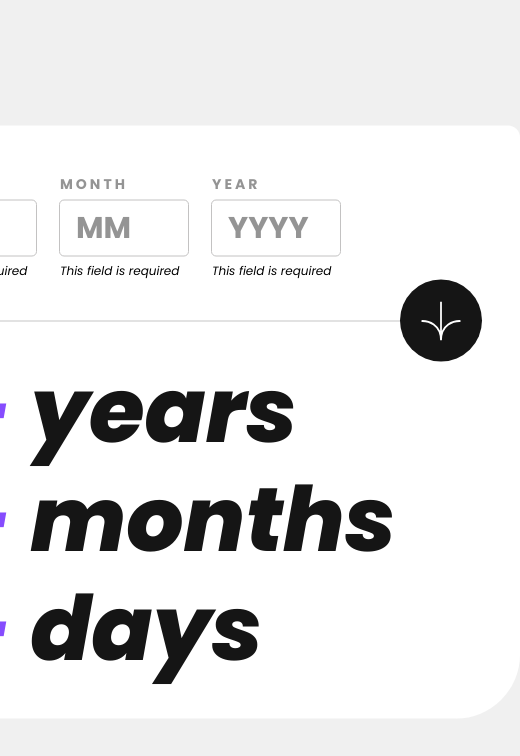
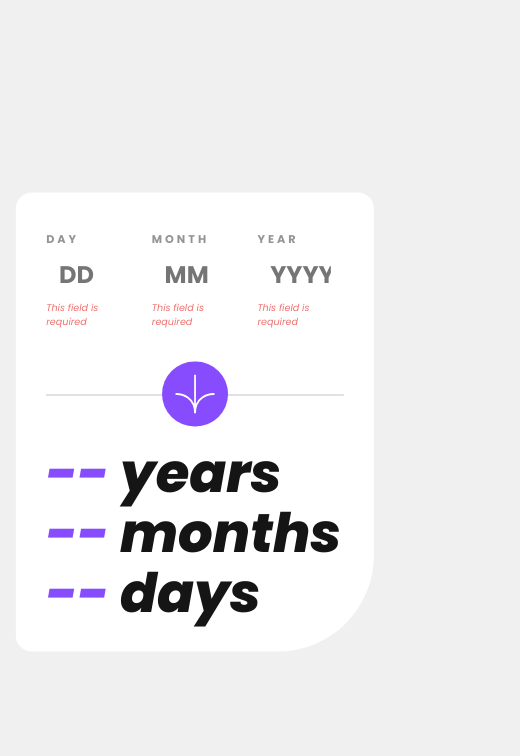
Before and after one commit to itszainjamil/age-calculator, a React (Create React App) app: page / in a window 390 px wide. Shown: the top 756 px of the page, 520 px wide, since content can reach past the window. Built offline with nearby package versions, Linux system fonts and the light colour scheme.

Commit message:
added responsiveness

```diff
--- a/src/index.css
+++ b/src/index.css
@@ -1,10 +1,12 @@
+/* Font: POPPINS */
 @import url("https://fonts.googleapis.com/css2?family=Poppins:ital,wght@0,400;0,700;0,800;1,400;1,700;1,800&display=swap");
 
-/* Purple: #864cfe */
-/* Body background: #f0f0f0 */
-/* Black: #151515 */
-/* Gray: #858585 */
-/* Red: #ed716e */
+/* COLORS:
+Purple: #864cfe
+Black: #151515
+Red: #ed716e
+Body background: #f0f0f0
+*/
 
 * {
   margin: 0;
@@ -20,11 +22,13 @@ html {
 
 body {
   background-color: #f0f0f0;
+  height: 100vh;
+  position: relative;
+  overflow-x: hidden;
 }
 
 .container {
-  background-color: white;
-  /* height: max-content; */
+  background-color: #fff;
   min-width: 65rem;
   margin: 0 auto;
   padding: 4.8rem 3.8rem;
@@ -32,16 +36,32 @@ body {
   left: 50%;
   top: 50%;
   transform: translate(-50%, -50%);
-  border-radius: 1.2rem;
-  border-bottom-right-radius: 6.4rem;
+  border-radius: 2rem;
+  border-bottom-right-radius: 17rem;
 }
 
+/* ===================================================================================== */
+/* COMPONENT: Inputs and Input */
+
+/* Container which contains all the three inputs */
 .inputs {
   width: 80%;
   display: flex;
   gap: 2.4rem;
 }
 
+/* To hide the up and down buttons on number input field */
+input::-webkit-outer-spin-button,
+input::-webkit-inner-spin-button {
+  -webkit-appearance: none;
+  margin: 0;
+}
+
+input[type="number"] {
+  -moz-appearance: textfield;
+}
+
+/* Each input field */
 .input {
   width: 12.8rem;
   padding: 0.5rem 1.6rem;
@@ -52,14 +72,22 @@ body {
   font-weight: 700;
 }
 
-.input:not(:focus) {
+/* Outline when there is no focus or error */
+.input-normal:not(:focus) {
   outline: 1px solid #c3c2c2;
 }
 
-.input:focus {
+/* Outline when input field is focused */
+.input-normal:focus {
   outline: 1px solid #864cfe;
 }
 
+/* Outline when there is invalid input */
+.input-error {
+  outline: 1px solid #ed716e;
+}
+
+/* Labels for inputs */
 .input-title {
   color: #949494;
   text-transform: uppercase;
@@ -67,15 +95,26 @@ body {
   font-weight: 700;
 }
 
-.input::placeholder {
+/* Input label color when there is an error */
+.error-color {
+  color: #ed716e;
+}
+
+.input-normal::placeholder {
   color: #949494;
 }
 
+/* Error message */
 .error-text {
   font-size: 1.2rem;
   font-style: italic;
+  color: #ed716e;
 }
 
+/* ===================================================================================== */
+/* COMPONENT: Button */
+
+/* Container which holds the button and the horizontal line */
 .btn-container {
   width: 100%;
   display: flex;
@@ -90,16 +129,17 @@ body {
   position: relative;
   height: 8.2rem;
   width: 8.2rem;
+  aspect-ratio: 1/1;
   border-radius: 50%;
   border: none;
-  background-color: #151515;
+  background-color: #864cfe;
   color: #fff;
   cursor: pointer;
 }
 
 .btn:hover,
 .btn svg:hover {
-  background-color: #864cfe;
+  background-color: #151515;
 }
 
 .horizontal-line {
@@ -111,12 +151,17 @@ body {
   border: 0;
 }
 
+/* ===================================================================================== */
+/* COMPONENT: Output */
+
+/* Container for all 3 output lines */
 .output-container {
   display: flex;
   flex-direction: column;
   margin-top: -1.8rem;
 }
 
+/* Output text and numbers */
 .output,
 .output-number {
   font-style: italic;
@@ -124,6 +169,7 @@ body {
   font-weight: 900;
 }
 
+/* Each output line */
 .output {
   margin-bottom: -2.6rem;
   color: #151515;
@@ -132,3 +178,82 @@ body {
 .output-number {
   color: #864cfe;
 }
+
+/* Responsiveness */
+@media (max-width: 600px) {
+  html {
+    font-size: 57%;
+  }
+
+  .container {
+    min-width: 55rem;
+  }
+
+  .inputs {
+    width: 100%;
+    justify-content: center;
+  }
+
+  .btn-container {
+    margin-top: 3.2rem;
+    margin-bottom: 1.6rem;
+    height: 10rem;
+    align-items: center;
+  }
+
+  .btn {
+    position: absolute;
+    left: 50%;
+    transform: translateX(-50%);
+  }
+
+  .horizontal-line {
+    position: static;
+  }
+
+  .output,
+  .output-number {
+    font-size: 8.4rem;
+  }
+}
+
+/* FOR MOBILE PHONES */
+
+@media (max-width: 420px) {
+  html {
+    font-size: 50%;
+  }
+  .container {
+    min-width: 35rem;
+    border-bottom-right-radius: 12rem;
+  }
+
+  .input {
+    width: 10.8rem;
+    padding: 0.5rem 1.6rem;
+  }
+
+  .output,
+  .output-number {
+    font-size: 6.8rem;
+  }
+}
+
+@media (max-width: 350px) {
+  html {
+    font-size: 47%;
+  }
+
+  .container {
+    border-bottom-right-radius: 10rem;
+  }
+
+  .input {
+    font-size: 2.6rem;
+  }
+
+  .output,
+  .output-number {
+    font-size: 6.8rem;
+  }
+}
```
